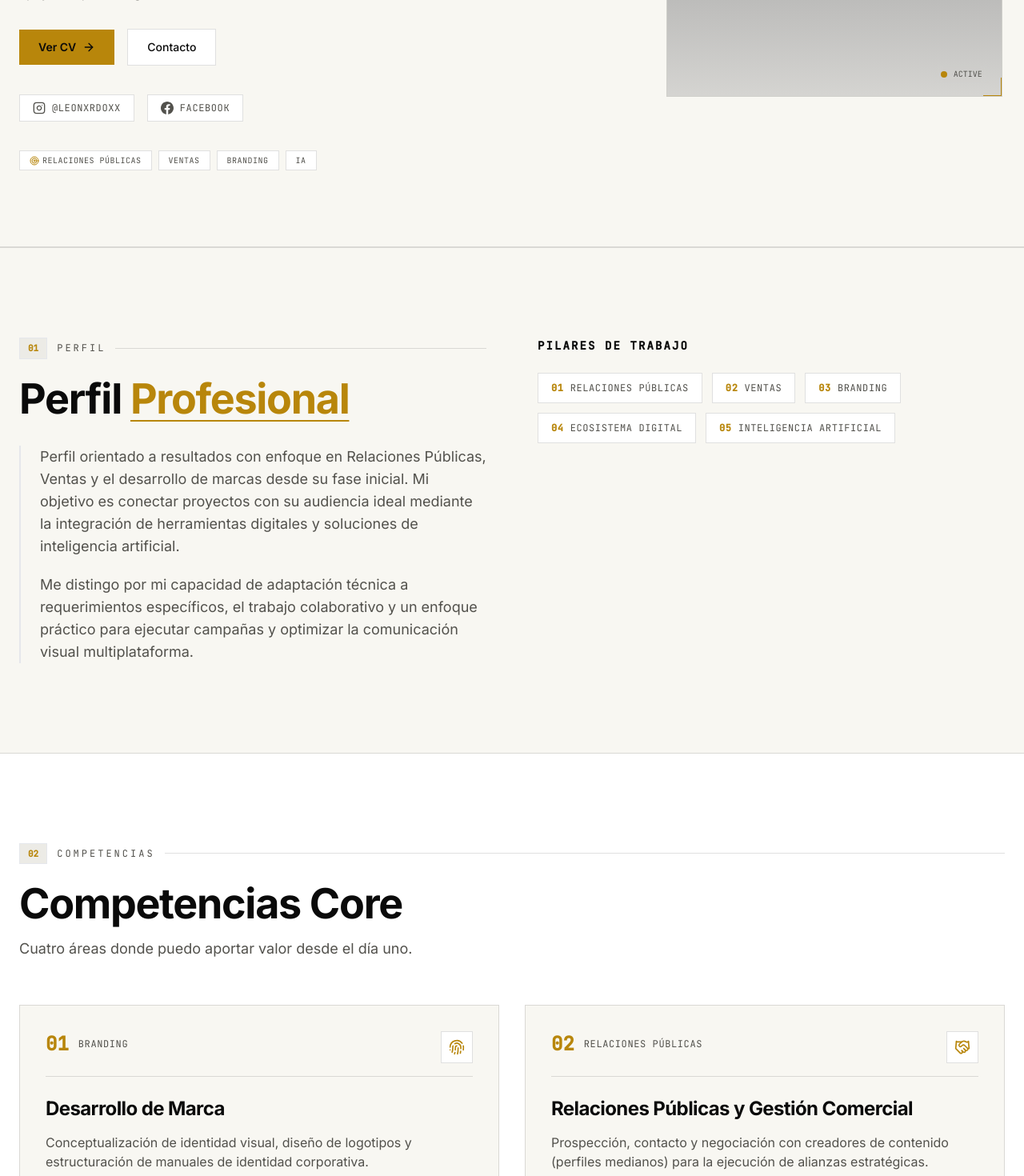
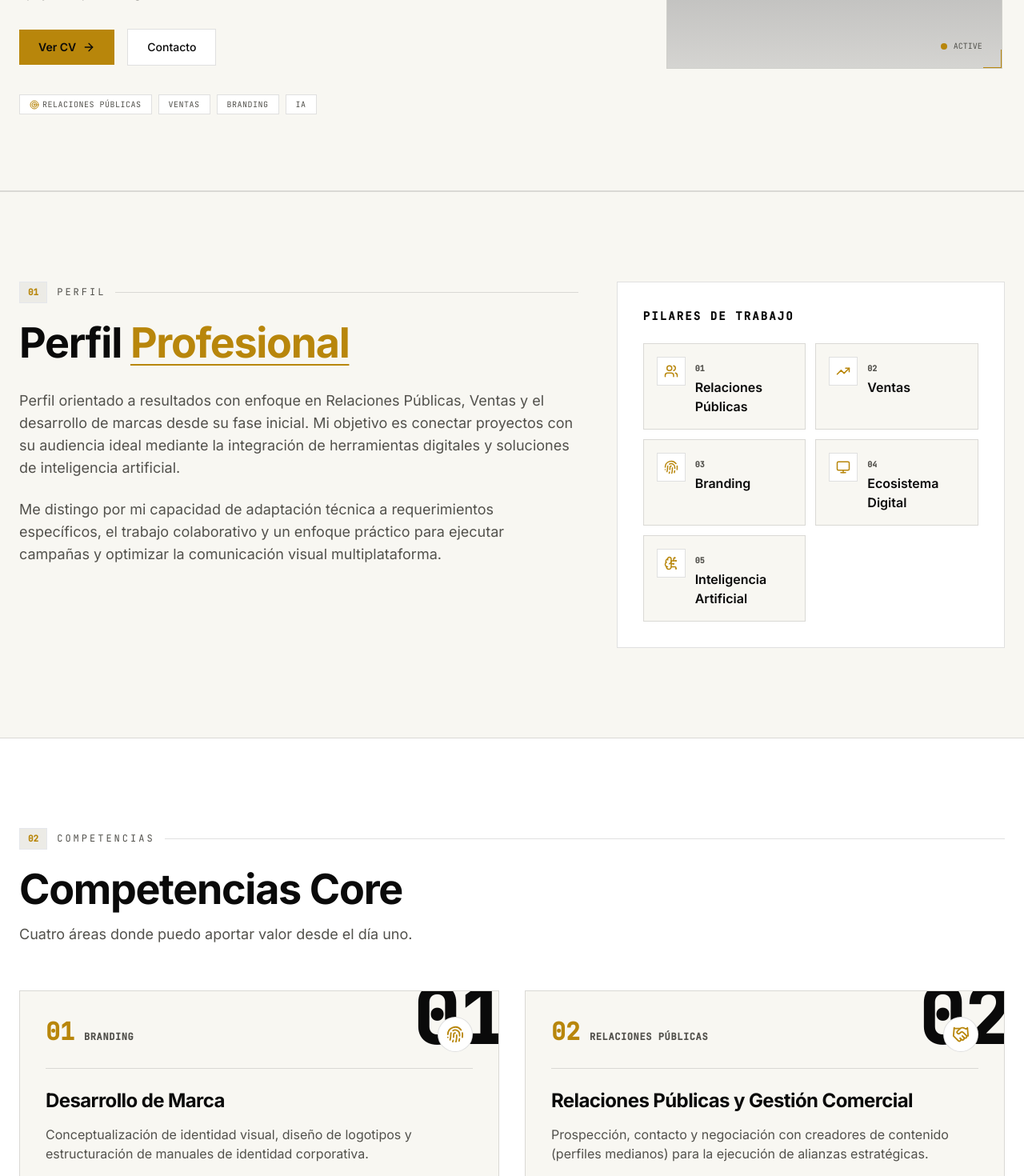
Before and after one commit to leonardo0rtega/LeonardoOrtega, a React (Vite) app: page / in a window 1280 px wide. Shown: the part 640-2110 px from the top of the page at 80% size. Built offline with nearby package versions, Linux system fonts and the light colour scheme; grey boxes are pictures that could not be loaded.

Commit message:
feat: ajustes visuales About, Skills y limpieza de redes

```diff
--- a/src/components/About.tsx
+++ b/src/components/About.tsx
@@ -2,8 +2,10 @@ import { motion } from 'framer-motion'
 import { useApp } from '../context/AppContext.tsx'
 import SectionHeader from './SectionHeader'
 import { fadeUp, staggerContainer, staggerItem } from '../lib/motion'
+import { Users, TrendingUp, Fingerprint, Monitor, BrainCircuit } from 'lucide-react'
 
 const conceptKeys = ['about.concept1', 'about.concept2', 'about.concept3', 'about.concept4', 'about.concept5']
+const conceptIcons = [Users, TrendingUp, Fingerprint, Monitor, BrainCircuit]
 
 export default function About() {
   const { t } = useApp()
@@ -15,8 +17,8 @@ export default function About() {
       aria-labelledby="about-title"
     >
       <div className="mx-auto max-w-[1400px]">
-        <div className="grid grid-cols-1 items-start gap-12 lg:grid-cols-2 lg:gap-16">
-          <div>
+        <div className="grid grid-cols-1 items-start gap-10 lg:grid-cols-12 lg:gap-12">
+          <div className="lg:col-span-7">
             <SectionHeader
               micro={t('about.micro')}
               title={t('about.title')}
@@ -29,42 +31,54 @@ export default function About() {
               whileInView="visible"
               viewport={{ once: true }}
               custom={0.15}
-              className="mt-8 space-y-5 border-l-2 border-accent/40 pl-6 text-base leading-relaxed text-secondary sm:text-lg"
+              className="mt-8 max-w-3xl space-y-6 text-base leading-relaxed text-secondary sm:text-lg"
             >
               <p>{t('about.p1')}</p>
               <p>{t('about.p2')}</p>
             </motion.div>
           </div>
 
-          <div>
-            <motion.h3
+          <div className="lg:col-span-5">
+            <motion.div
               variants={fadeUp}
               initial="hidden"
               whileInView="visible"
               viewport={{ once: true }}
               custom={0.1}
-              className="font-mono text-sm font-bold uppercase tracking-[0.15em] text-primary"
+              className="h-full border border-[var(--border)] bg-surface p-6 sm:p-8"
             >
+              <h3 className="font-mono text-sm font-bold uppercase tracking-[0.15em] text-primary">
                 {t('about.concepts.title')}
-            </motion.h3>
+              </h3>
               <motion.div
                 variants={staggerContainer}
                 initial="hidden"
                 whileInView="visible"
                 viewport={{ once: true }}
-              className="mt-6 flex flex-wrap gap-3"
+                className="mt-6 grid grid-cols-1 gap-3 sm:grid-cols-2"
               >
-              {conceptKeys.map((key, i) => (
-                <motion.span
+                {conceptKeys.map((key, i) => {
+                  const Icon = conceptIcons[i]
+                  return (
+                    <motion.div
                       key={key}
                       variants={staggerItem}
-                  whileHover={{ y: -3, scale: 1.02 }}
-                  className="group inline-flex items-center gap-2 border border-[var(--border)] bg-surface px-4 py-2.5 font-mono text-xs uppercase tracking-wider text-secondary transition-all hover:border-accent hover:bg-surface-2 hover:text-primary"
+                      whileHover={{ y: -3 }}
+                      className="group flex items-start gap-3 border border-[var(--border)] bg-bg p-4 transition-all duration-300 hover:border-accent/70 hover:bg-surface-2"
                     >
-                  <span className="font-bold text-accent">0{i + 1}</span>
+                      <div className="flex h-9 w-9 shrink-0 items-center justify-center border border-[var(--border)] bg-surface text-accent transition-colors group-hover:border-accent/70">
+                        <Icon size={18} />
+                      </div>
+                      <div className="min-w-0">
+                        <span className="font-mono text-[10px] font-bold text-secondary">0{i + 1}</span>
+                        <p className="mt-0.5 text-sm font-semibold leading-tight text-primary sm:text-base">
                           {t(key)}
-                </motion.span>
-              ))}
+                        </p>
+                      </div>
+                    </motion.div>
+                  )
+                })}
+              </motion.div>
             </motion.div>
           </div>
         </div>
--- a/src/components/Contact.tsx
+++ b/src/components/Contact.tsx
@@ -3,56 +3,8 @@ import { contact } from '../data/contact'
 import { useApp } from '../context/AppContext.tsx'
 import SectionHeader from './SectionHeader'
 
-const InstagramIcon = ({ size = 18, className }: { size?: number; className?: string }) => (
-  <svg
-    width={size}
-    height={size}
-    viewBox="0 0 24 24"
-    fill="none"
-    stroke="currentColor"
-    strokeWidth="2"
-    strokeLinecap="round"
-    strokeLinejoin="round"
-    className={className}
-  >
-    <rect x="2" y="2" width="20" height="20" rx="5" ry="5" />
-    <path d="M16 11.37A4 4 0 1 1 12.63 8 4 4 0 0 1 16 11.37z" />
-    <line x1="17.5" y1="6.5" x2="17.51" y2="6.5" />
-  </svg>
-)
-
-const FacebookIcon = ({ size = 18, className }: { size?: number; className?: string }) => (
-  <svg width={size} height={size} viewBox="0 0 24 24" fill="currentColor" className={className}>
-    <path d="M24 12.073c0-6.627-5.373-12-12-12s-12 5.373-12 12c0 5.99 4.388 10.954 10.125 11.854v-8.385H7.078v-3.47h3.047V9.43c0-3.007 1.792-4.669 4.533-4.669 1.312 0 2.686.235 2.686.235v2.953H15.83c-1.491 0-1.956.925-1.956 1.874v2.25h3.328l-.532 3.47h-2.796v8.385C19.612 23.027 24 18.062 24 12.073z" />
-  </svg>
-)
-
 export default function Contact() {
   const { t } = useApp()
-
-  const links = [
-    {
-      id: 'email',
-      href: `mailto:${contact.email}`,
-      icon: Mail,
-      label: contact.email,
-      external: false,
-    },
-    {
-      id: 'instagram',
-      href: contact.instagram,
-      icon: InstagramIcon,
-      label: '@leonxrdoxx',
-      external: true,
-    },
-    {
-      id: 'facebook',
-      href: contact.facebook,
-      icon: FacebookIcon,
-      label: 'Facebook',
-      external: true,
-    },
-  ].filter((l) => l.href)
 
   return (
     <section
@@ -68,23 +20,13 @@ export default function Contact() {
           titleId="contact-title"
         />
 
-        <div className="mt-12 flex flex-col gap-4 sm:flex-row sm:flex-wrap">
-          {links.map((link) => {
-            const Icon = link.icon
-            return (
-              <a
-                key={link.id}
-                href={link.href}
-                target={link.external ? '_blank' : undefined}
-                rel={link.external ? 'noopener noreferrer' : undefined}
-                className="group inline-flex items-center gap-3 border border-[var(--border)] bg-surface px-6 py-4 font-mono text-sm text-primary transition-all hover:border-accent hover:text-accent shadow-sm"
-              >
-                <Icon size={18} className="text-accent transition-transform group-hover:scale-110" />
-                <span>{link.label}</span>
-              </a>
-            )
-          })}
-        </div>
+        <a
+          href={`mailto:${contact.email}`}
+          className="group mt-12 inline-flex w-full items-center gap-3 border border-[var(--border)] bg-surface px-6 py-4 font-mono text-sm text-primary transition-all hover:border-accent hover:text-accent shadow-sm sm:w-auto"
+        >
+          <Mail size={18} className="text-accent transition-transform group-hover:scale-110" />
+          <span>{contact.email}</span>
+        </a>
       </div>
     </section>
   )
--- a/src/components/Hero.tsx
+++ b/src/components/Hero.tsx
@@ -85,40 +85,6 @@ export default function Hero() {
           <motion.div
             initial={{ opacity: 0 }}
             animate={{ opacity: 1 }}
-            transition={{ duration: 0.6, delay: 0.5 }}
-            className="flex flex-wrap items-center gap-4 pt-1"
-          >
-            <a
-              href="https://www.instagram.com/leonxrdoxx"
-              target="_blank"
-              rel="noopener noreferrer"
-              aria-label="Instagram"
-              className="group inline-flex items-center gap-2 border border-[var(--border)] bg-surface px-4 py-2 text-sm text-secondary transition-all hover:border-accent hover:text-accent"
-            >
-              <svg width="16" height="16" viewBox="0 0 24 24" fill="none" stroke="currentColor" strokeWidth="2" strokeLinecap="round" strokeLinejoin="round" className="transition-transform group-hover:scale-110">
-                <rect x="2" y="2" width="20" height="20" rx="5" ry="5" />
-                <path d="M16 11.37A4 4 0 1 1 12.63 8 4 4 0 0 1 16 11.37z" />
-                <line x1="17.5" y1="6.5" x2="17.51" y2="6.5" />
-              </svg>
-              <span className="font-mono text-xs uppercase tracking-wider">@leonxrdoxx</span>
-            </a>
-            <a
-              href="https://www.facebook.com/leo.107514"
-              target="_blank"
-              rel="noopener noreferrer"
-              aria-label="Facebook"
-              className="group inline-flex items-center gap-2 border border-[var(--border)] bg-surface px-4 py-2 text-sm text-secondary transition-all hover:border-accent hover:text-accent"
-            >
-              <svg width="16" height="16" viewBox="0 0 24 24" fill="currentColor" className="transition-transform group-hover:scale-110">
-                <path d="M24 12.073c0-6.627-5.373-12-12-12s-12 5.373-12 12c0 5.99 4.388 10.954 10.125 11.854v-8.385H7.078v-3.47h3.047V9.43c0-3.007 1.792-4.669 4.533-4.669 1.312 0 2.686.235 2.686.235v2.953H15.83c-1.491 0-1.956.925-1.956 1.874v2.25h3.328l-.532 3.47h-2.796v8.385C19.612 23.027 24 18.062 24 12.073z" />
-              </svg>
-              <span className="font-mono text-xs uppercase tracking-wider">Facebook</span>
-            </a>
-          </motion.div>
-
-          <motion.div
-            initial={{ opacity: 0 }}
-            animate={{ opacity: 1 }}
             transition={{ duration: 0.6, delay: 0.55 }}
             className="flex flex-wrap gap-2 pt-1"
           >
--- a/src/components/Skills.tsx
+++ b/src/components/Skills.tsx
@@ -34,29 +34,31 @@ export default function Skills() {
               <motion.article
                 key={item.id}
                 variants={staggerItem}
-                whileHover={{ y: -5 }}
-                className="group relative flex flex-col justify-between overflow-hidden border border-[var(--border)] bg-bg p-7 sm:p-8 transition-all duration-300 hover:border-accent/70 hover:bg-surface-2 hover:shadow-lg hover:shadow-accent/5"
+                whileHover={{ y: -6 }}
+                className="group relative overflow-hidden border border-[var(--border)] bg-bg p-7 sm:p-8 transition-all duration-300 hover:border-accent/70 hover:bg-surface-2 hover:shadow-lg hover:shadow-accent/5"
               >
-                <div>
-                  <div className="flex items-start justify-between border-b border-[var(--border)] pb-4">
-                    <div className="flex items-center gap-3">
-                      <span className="font-mono text-2xl font-bold text-accent">{item.number}</span>
-                      <span className="font-mono text-xs uppercase tracking-wider text-secondary">
+                <span className="pointer-events-none absolute -right-2 -top-4 font-mono text-7xl font-bold text-accent/5 sm:text-8xl">
+                  {item.number}
+                </span>
+
+                <div className="relative z-10 flex items-start justify-between border-b border-[var(--border)] pb-5">
+                  <div className="flex items-baseline gap-3">
+                    <span className="font-mono text-3xl font-bold text-accent">{item.number}</span>
+                    <span className="font-mono text-xs font-bold uppercase tracking-wider text-secondary">
                       {t(`skills.${item.id}.label`)}
                     </span>
                   </div>
-                    <div className="flex h-10 w-10 items-center justify-center border border-[var(--border)] bg-surface text-accent transition-transform duration-300 group-hover:scale-110 group-hover:border-accent">
-                      <Icon size={20} />
+                  <div className="flex h-11 w-11 items-center justify-center rounded-full border border-[var(--border)] bg-surface text-accent transition-all duration-300 group-hover:scale-110 group-hover:border-accent/70">
+                    <Icon size={22} />
                   </div>
                 </div>
 
-                  <h3 className="mt-6 text-xl font-bold tracking-tight text-primary sm:text-2xl">
+                <h3 className="relative z-10 mt-6 text-xl font-bold tracking-tight text-primary sm:text-2xl">
                   {t(`skills.${item.id}.title`)}
                 </h3>
-                  <p className="mt-3.5 text-sm leading-relaxed text-secondary sm:text-base">
+                <p className="relative z-10 mt-3.5 text-sm leading-relaxed text-secondary sm:text-base">
                   {t(`skills.${item.id}.description`)}
                 </p>
-                </div>
               </motion.article>
             )
           })}
```
Also changed, not shown: 5 other files (tests, documents, lock files or other folders). Lines whose indentation alone changed are shown as unchanged.
